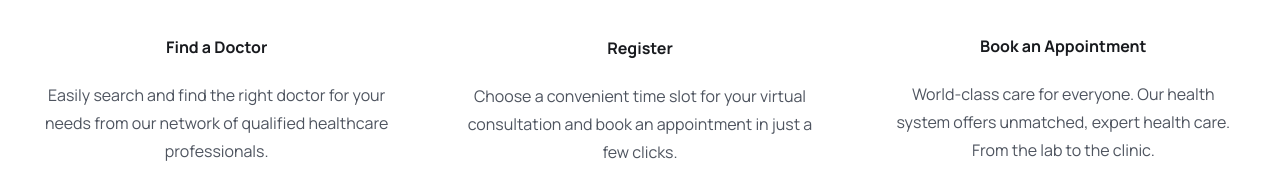
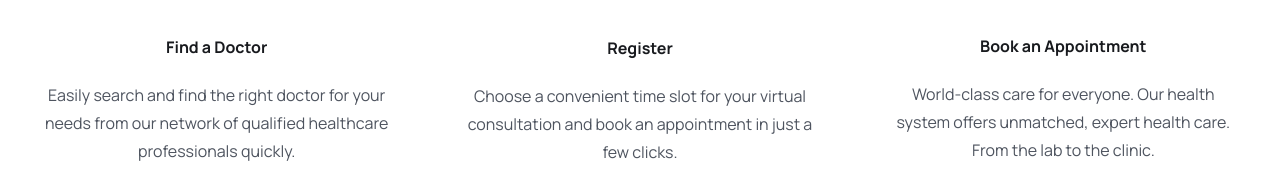
Before and after one commit to cgpakay/medibridge_frontend, a React (Vite) app: page / in a window 1280 px wide. Shown: the part 1279-1471 px from the top of the page. Built offline with nearby package versions, Linux system fonts and the light colour scheme.

Commit message:
edited text instepbystep

```diff
--- a/src/pages/Home.jsx
+++ b/src/pages/Home.jsx
@@ -165,7 +165,7 @@ const Home = () => {
                 </h2>
                 <p className="text-[16px] leading-7 text-textColor font-[400] mt-4 text-center">
                   Easily search and find the right doctor for your needs from
-                  our network of qualified healthcare professionals.
+                  our network of qualified healthcare professionals quickly.
                 </p>
 
                 <Link
```
